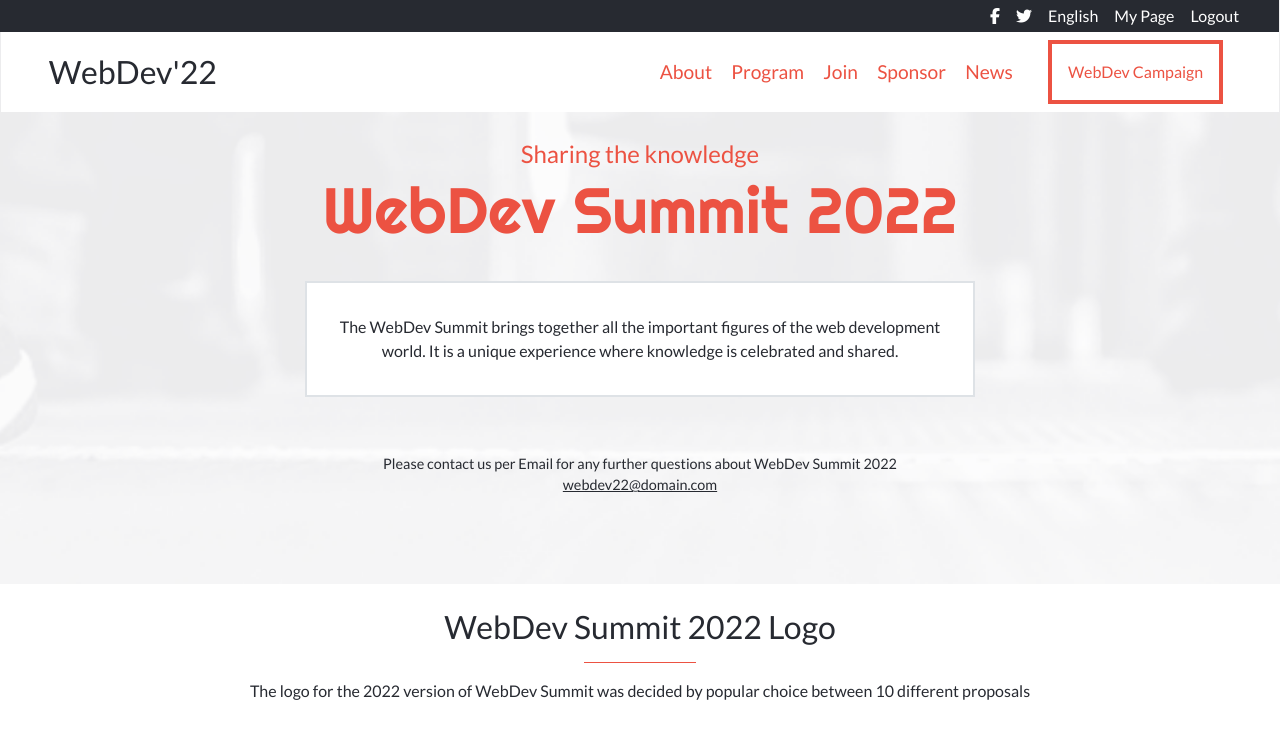
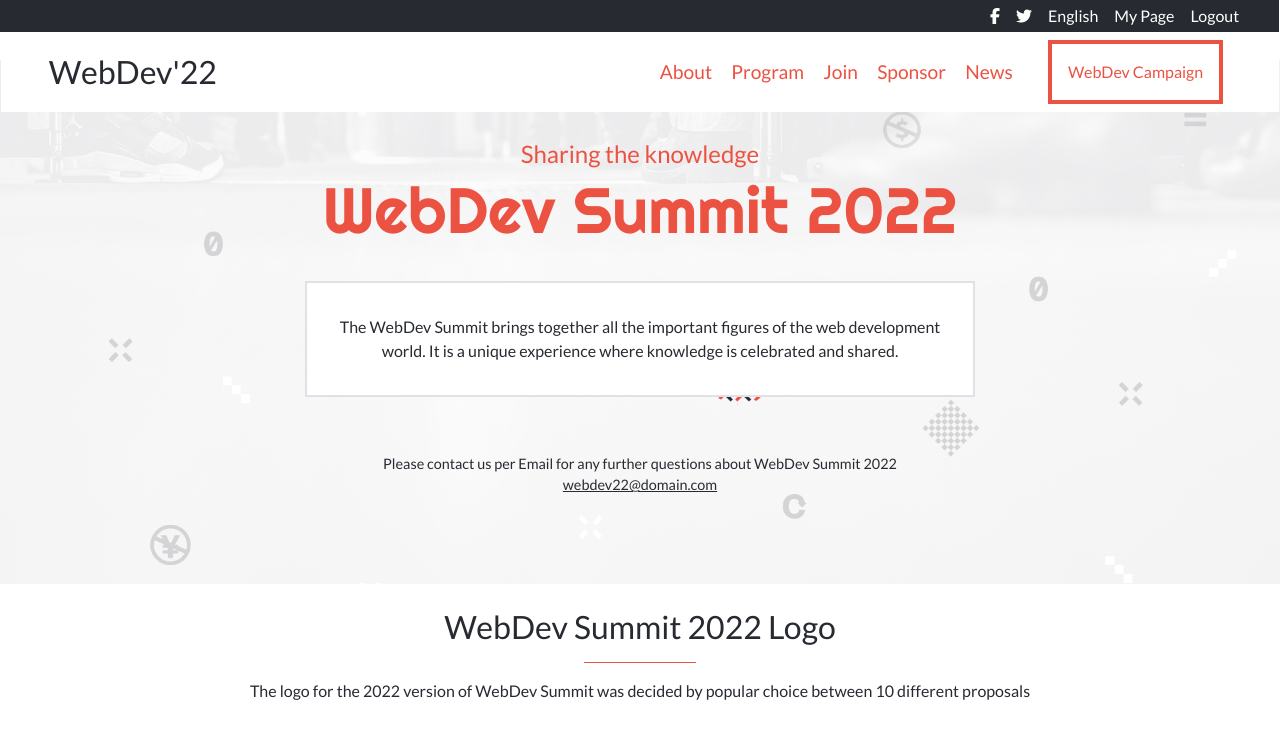
Before and after one commit to jfoyarzo/capstone1-WebdevSummit, a website: page about.html in a window 1280 px wide. Shown: the top 756 px of the page. Drawn offline with nearby package versions, Linux system fonts and the light colour scheme.

Commit message:
Finish styling desktop version

```diff
--- a/styles.scss
+++ b/styles.scss
@@ -324,11 +324,16 @@ header {
   }
 
   header {
-    background-image: url(/img/header-bg.png);
     background-size: cover;
     background-repeat: no-repeat;
     background-position: initial;
     padding-bottom: 6em;
+  }
+
+  .about-header {
+    background-size: cover;
+    background-repeat: no-repeat;
+    background-position: 0 60px;
   }
 
   .hl-box {
```
Also changed, not shown: styles.css, 1 other file.
